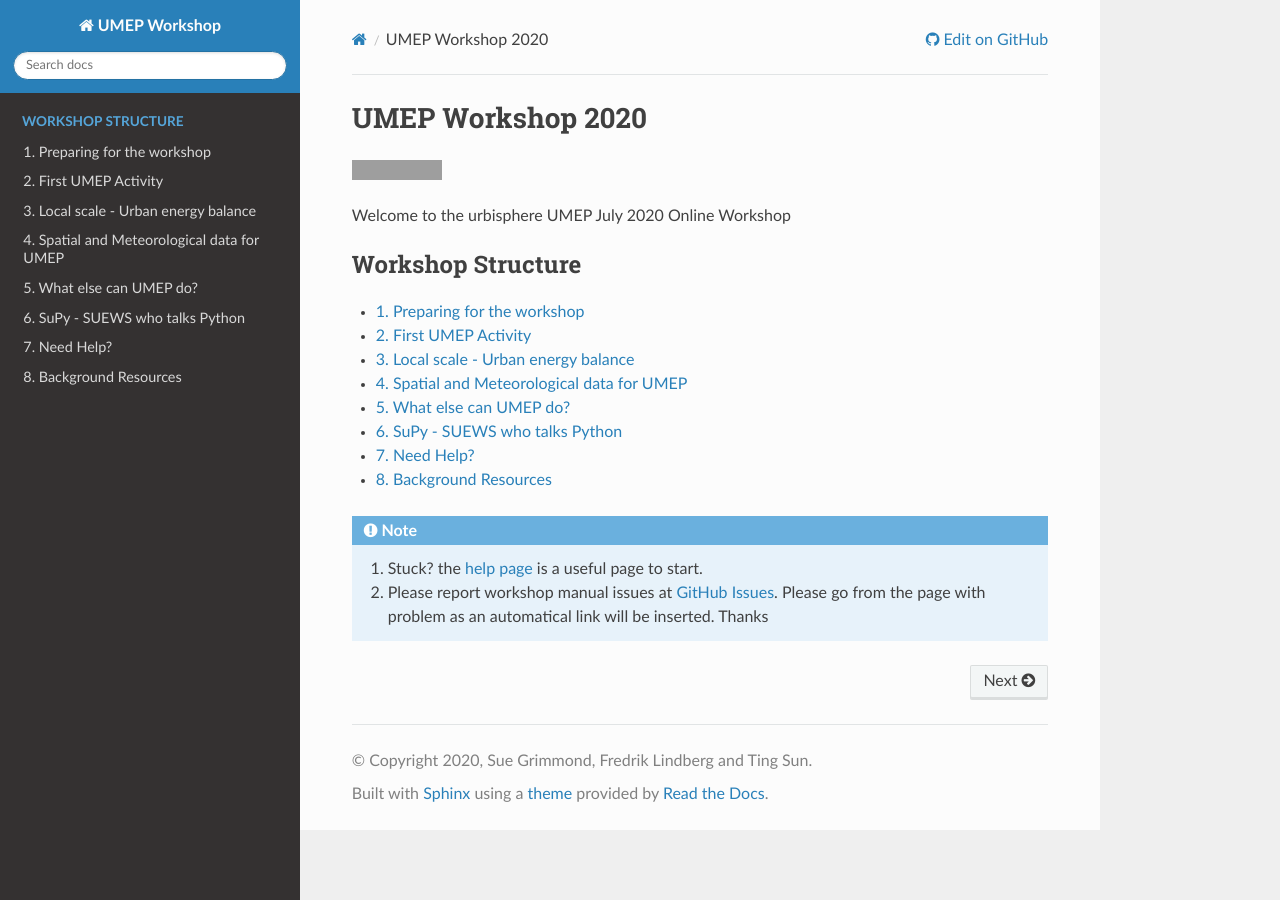
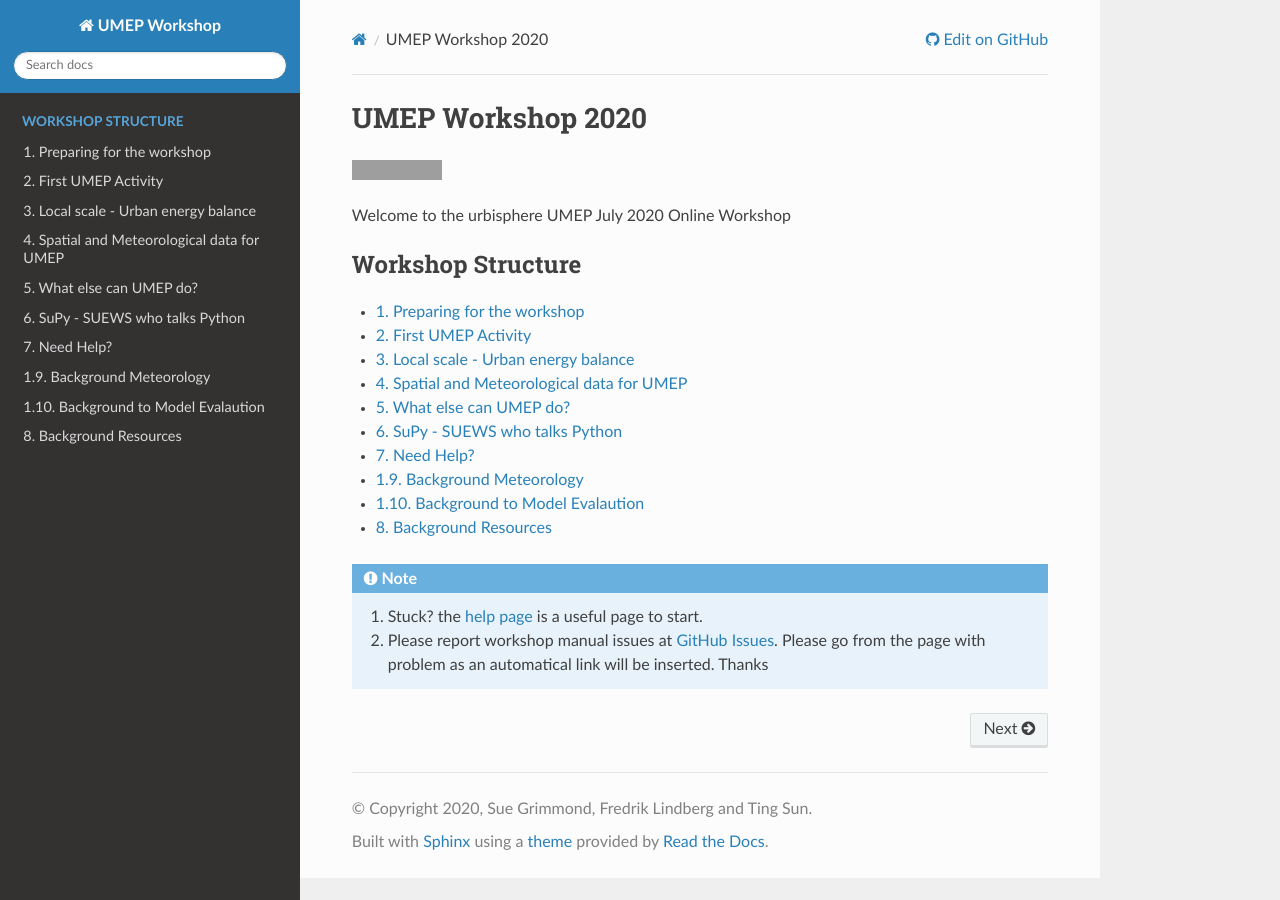
Before and after one commit to Urban-Meteorology-Reading/UMEP-Workshop, a Sphinx documentation site: the page built from source/index.rst, in a window 1280 px wide. Built offline with Sphinx 7.4.7 and the Read the Docs theme 2.0.0, drawn with Linux system fonts in a browser that asks for light colours; part of the change alters nothing that is shown; grey boxes are pictures that could not be loaded.

```diff
--- a/source/index.rst
+++ b/source/index.rst
@@ -21,6 +21,8 @@ Welcome to the urbisphere UMEP July 2020 Online Workshop
    WhatElse/WhatElseCanUMEP
    SUPY/SuPy
    NeedHelp
+   BackGroundMet/BGM0
+   BackGroundEval/BGE0
    Background-Resources
 
 
```
